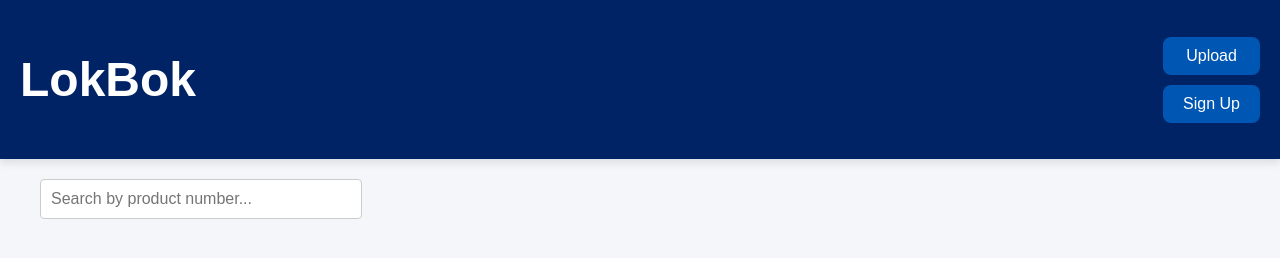
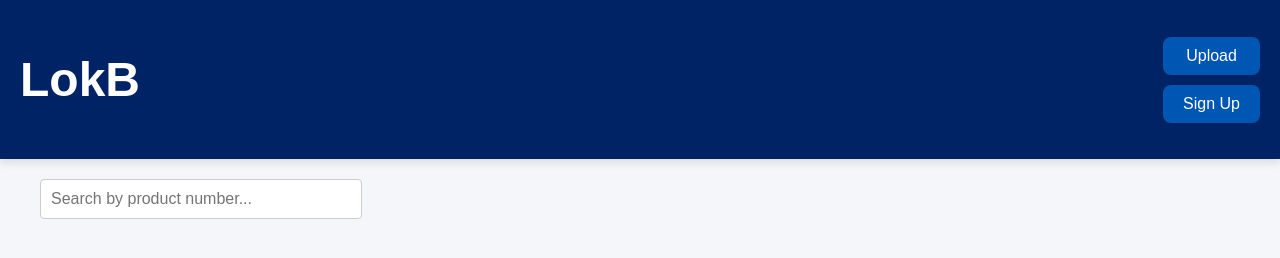
Before and after one commit to lee1136/node, a website with bundled scripts: page public/dashboard.html in a window 1280 px wide. Built offline with nearby package versions, Linux system fonts and the light colour scheme; no server answers.

Commit message:
Update dashboard.html

```diff
--- a/public/dashboard.html
+++ b/public/dashboard.html
@@ -8,7 +8,7 @@
 </head>
 <body>
     <header>
-    <h1>LokBok</h1>
+    <h1>LokB</h1>
     <div class="header-buttons">
         <button class="upload-btn" id="upload-btn">Upload</button>
         <button class="signup-btn" id="signup-btn">Sign Up</button>
```
